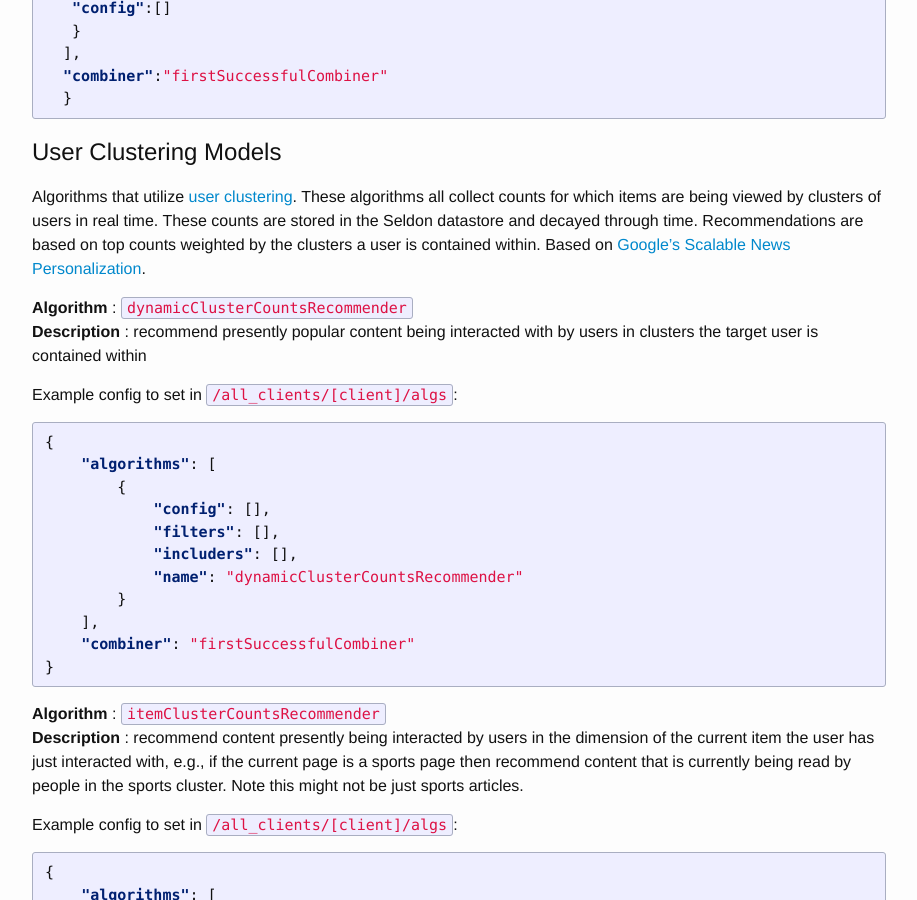
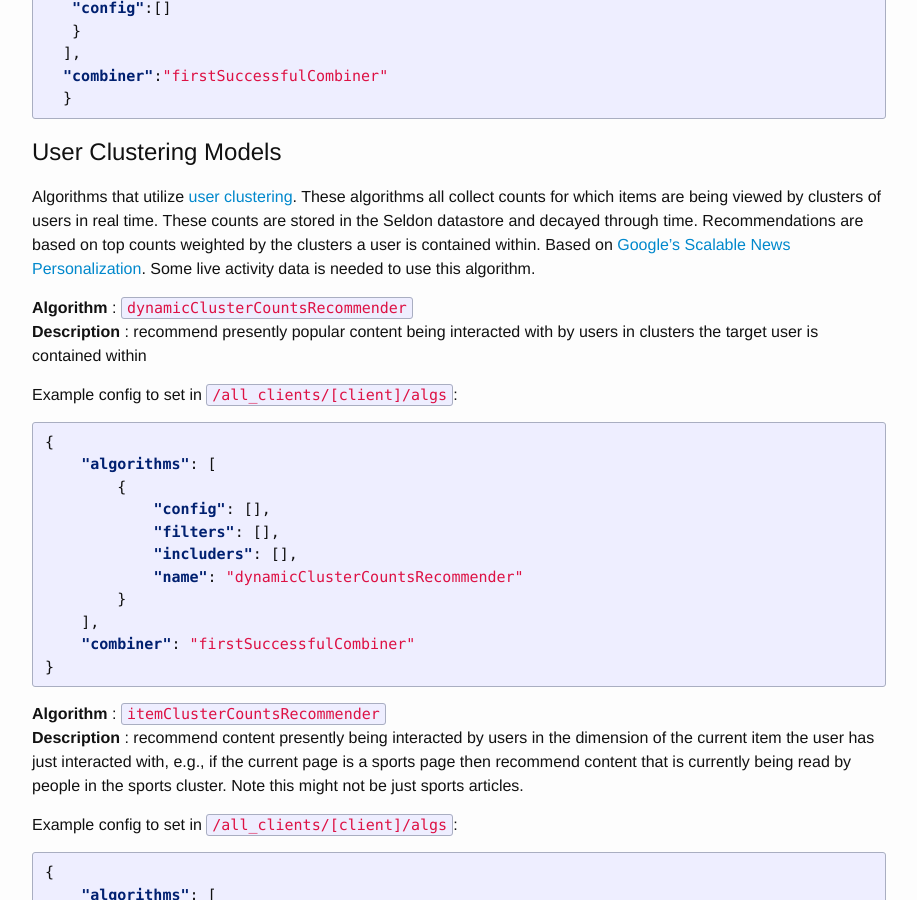
Before and after one commit to SeldonIO/seldonio.github.com, a Jekyll site: the page built from predictive-scoring.md, in a window 1280 px wide and 900 px high, scrolled down 2075 px. Shown: the whole window, without its empty margins (181-1098 px from the left). Built offline with Jekyll 4.4.1, drawn with Linux system fonts in a browser that asks for light colours.

Commit message:
user clustering usage updated

```diff
--- a/predictive-scoring.md
+++ b/predictive-scoring.md
@@ -107,7 +107,7 @@ Example config to set in `/all_clients/[client]/algs`:
 
 ## User Clustering Models<a name="user-clustering"></a>
 
-Algorithms that utilize [user clustering](spark-models.html#user-clusters). These algorithms all collect counts for which items are being viewed by clusters of users in real time. These counts are stored in the Seldon datastore and decayed through time. Recommendations are based on top counts weighted by the clusters a user is contained within. Based on [Google's Scalable News Personalization](http://www2007.org/papers/paper570.pdf).
+Algorithms that utilize [user clustering](spark-models.html#user-clusters). These algorithms all collect counts for which items are being viewed by clusters of users in real time. These counts are stored in the Seldon datastore and decayed through time. Recommendations are based on top counts weighted by the clusters a user is contained within. Based on [Google's Scalable News Personalization](http://www2007.org/papers/paper570.pdf). Some live activity data is needed to use this algorithm.
 
  **Algorithm** : `dynamicClusterCountsRecommender`
  **Description** : recommend presently popular content being interacted with by users in clusters the target user is contained within
```
